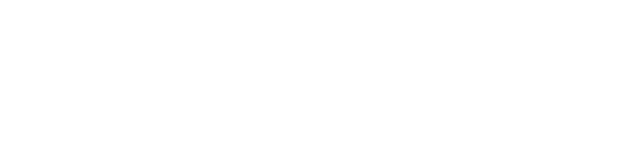
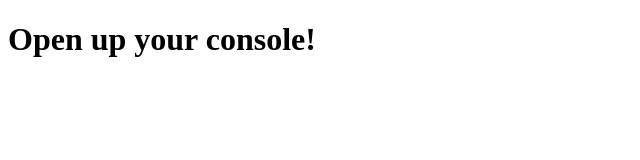
Before and after one commit to simov/loca, a website: page reporter/browser/index.html in a window 1280 px wide. Shown: the whole page, without its empty margins (0-640 px from the left). Drawn offline with Linux system fonts and the light colour scheme.

Commit message:
Reporter browser example help message

```diff
--- a/reporter/browser/index.html
+++ b/reporter/browser/index.html
@@ -13,5 +13,6 @@
     <script src="config.js" type="text/javascript" charset="utf-8"></script>
 </head>
 <body>
+    <h1>Open up your console!</h1>
 </body>
 </html>
```
